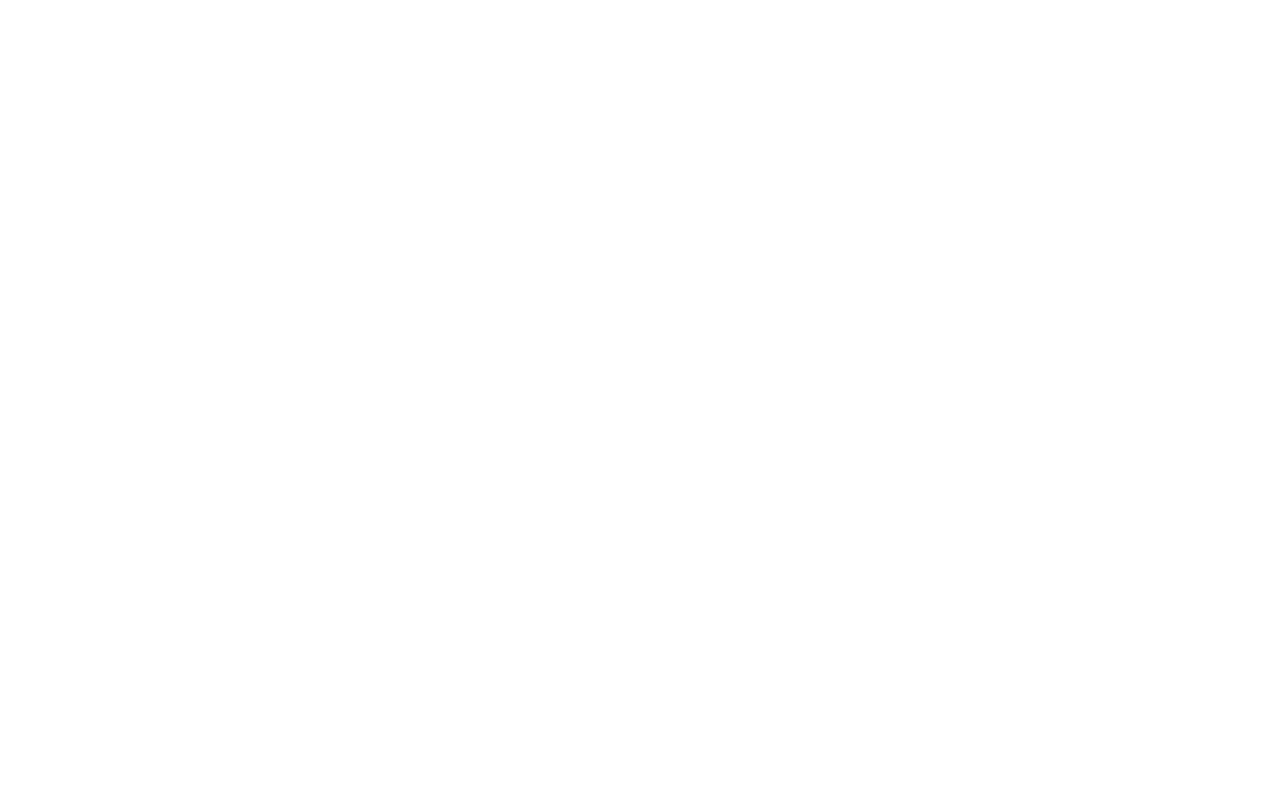
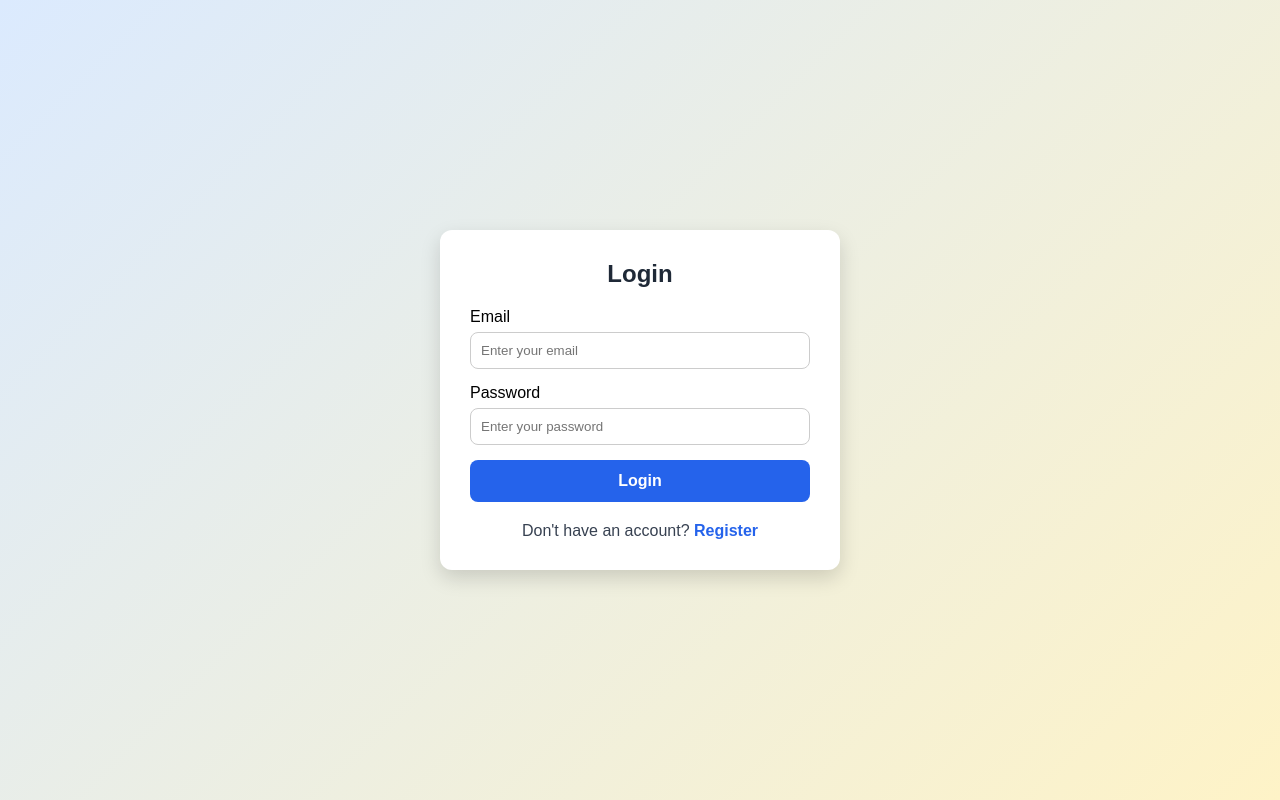
Before and after one commit to varsha6248/Amazon, a React (Create React App) app in the folder frontend/: page /login in a window 1280 px wide. Before the commit this address had no page. Built offline with nearby package versions, Linux system fonts and the light colour scheme.

Commit message:
Updated deployed frontend URLs and routing

```diff
--- a/frontend/src/App.js
+++ b/frontend/src/App.js
@@ -8,20 +8,19 @@ import Checkout from "./Checkout";
 import CartPage from "./CartPage";
 import Payment from "./Payment";
 import Orders from "./Orders";
-
 function ProtectedRoute({ children }) {
   const token = localStorage.getItem("token");
-  return token ? children : <Navigate to="/" />;
+  return token ? children : <Navigate to="/login" />;
 }
 
 function App() {
   return (
     <Router>
       <Routes>
-        <Route path="/" element={<LoginPage />} />
 
+    <Route path="/login" element={<LoginPage />} />
         <Route
-          path="/home"
+          path="/"
           element={
             <ProtectedRoute>
               <HomePage />
--- a/frontend/src/HomePage.jsx
+++ b/frontend/src/HomePage.jsx
@@ -147,7 +147,7 @@ placeholder="Search products..."
 <button
   onClick={() => {
     localStorage.clear();
-    navigate("/");
+    navigate("/login");
   }}
   style={{
     padding: "10px 15px",
--- a/frontend/src/LoginPage.jsx
+++ b/frontend/src/LoginPage.jsx
@@ -3,152 +3,229 @@ import { useNavigate } from "react-router-dom";
 import "./LoginPage.css";
 
 const LoginPage = () => {
+  const navigate = useNavigate();
+
   const [isRegister, setIsRegister] = useState(false);
   const [message, setMessage] = useState("");
+  const [loading, setLoading] = useState(false);
+
   const [formData, setFormData] = useState({
     name: "",
     email: "",
-    password: ""
+    password: "",
   });
 
-  const navigate = useNavigate();
-
   const handleChange = (e) => {
-    setFormData({
-      ...formData,
-      [e.target.name]: e.target.value
-    });
+    setFormData((prev) => ({
+      ...prev,
+      [e.target.name]: e.target.value,
+    }));
   };
 
   const toggleForm = () => {
-    setIsRegister(!isRegister);
+    setIsRegister((prev) => !prev);
     setMessage("");
     setFormData({
       name: "",
       email: "",
-      password: ""
+      password: "",
     });
   };
 
   const handleSubmit = async (e) => {
     e.preventDefault();
+    setMessage("");
+    setLoading(true);
 
   const url = isRegister
-      ? "https://amazon-backend-glih.onrender.com/register"
-      : "https://amazon-backend-glih.onrender.com/login";
+  ? "http://localhost:5000/register"
+  : "http://localhost:5000/login";
+
+    const payload = isRegister
+      ? {
+          name: formData.name,
+          email: formData.email,
+          password: formData.password,
+        }
+      : {
+          email: formData.email,
+          password: formData.password,
+        };
 
     try {
       const response = await fetch(url, {
         method: "POST",
         headers: {
-          "Content-Type": "application/json"
+          "Content-Type": "application/json",
         },
-        body: JSON.stringify(formData)
+        body: JSON.stringify(payload),
       });
 
       const data = await response.json();
 
       if (response.ok) {
-        if (isRegister) {
-          setMessage("Registration successful. Please login.");
+        setMessage(data.message || (isRegister ? "Registered successfully" : "Login successful"));
+
+        if (!isRegister) {
+          localStorage.setItem("user", JSON.stringify(data.user || { email: formData.email }));
+          navigate("/");
+        } else {
           setIsRegister(false);
           setFormData({
             name: "",
             email: "",
-            password: ""
+            password: "",
           });
-        } else {
-          localStorage.setItem("token", data.token);
-          localStorage.setItem("user", JSON.stringify(data.user));
-          navigate("/home");
         }
       } else {
-        setMessage(data.message || "Request failed");
+        setMessage(data.message || "Something went wrong");
       }
     } catch (error) {
-      setMessage("Backend not connected");
+      setMessage("Server error. Check backend or CORS.");
+      console.error("Error:", error);
+    } finally {
+      setLoading(false);
     }
   };
 
   return (
-    <div className="login-page">
-      <div className="login-left-shape"></div>
+    <div
+      style={{
+        minHeight: "100vh",
+        display: "flex",
+        justifyContent: "center",
+        alignItems: "center",
+        background: "linear-gradient(135deg, #dbeafe, #fef3c7)",
+        padding: "20px",
+      }}
+    >
+      <div
+        style={{
+          width: "100%",
+          maxWidth: "400px",
+          background: "#fff",
+          padding: "30px",
+          borderRadius: "12px",
+          boxShadow: "0 8px 20px rgba(0,0,0,0.15)",
+        }}
+      >
+        <h2
+          style={{
+            textAlign: "center",
+            marginBottom: "20px",
+            color: "#1f2937",
+          }}
+        >
+          {isRegister ? "Register" : "Login"}
+        </h2>
 
-      <div className="login-card">
-        <h2>{isRegister ? "Sign Up" : "Login In"}</h2>
-
-        <form onSubmit={handleSubmit} autoComplete="off">
-            <input
-    type="text"
-    name="fakeuser"
-    autoComplete="username"
-    style={{ display: "none" }}
-  />
-
-  <input
-    type="password"
-    name="fakepass"
-    style={{ display: "none" }}
-  />
+        <form onSubmit={handleSubmit}>
           {isRegister && (
+            <div style={{ marginBottom: "15px" }}>
+              <label style={{ display: "block", marginBottom: "6px" }}>Name</label>
               <input
                 type="text"
                 name="name"
-              placeholder="Enter your name"
                 value={formData.name}
                 onChange={handleChange}
-              className="login-input"
+                required={isRegister}
+                placeholder="Enter your name"
+                style={{
+                  width: "100%",
+                  padding: "10px",
+                  borderRadius: "8px",
+                  border: "1px solid #ccc",
+                }}
               />
+            </div>
           )}
 
+          <div style={{ marginBottom: "15px" }}>
+            <label style={{ display: "block", marginBottom: "6px" }}>Email</label>
             <input
               type="email"
               name="email"
-            placeholder="Email address"
               value={formData.email}
               onChange={handleChange}
-            className="login-input"
+              required
+              placeholder="Enter your email"
+              style={{
+                width: "100%",
+                padding: "10px",
+                borderRadius: "8px",
+                border: "1px solid #ccc",
+              }}
             />
+          </div>
 
-          <div className="password-box">
+          <div style={{ marginBottom: "15px" }}>
+            <label style={{ display: "block", marginBottom: "6px" }}>Password</label>
             <input
               type="password"
               name="password"
-              placeholder="Password"
               value={formData.password}
               onChange={handleChange}
-              className="login-input password-input"
+              required
+              placeholder="Enter your password"
+              style={{
+                width: "100%",
+                padding: "10px",
+                borderRadius: "8px",
+                border: "1px solid #ccc",
+              }}
             />
-            <span className="eye-icon">👁</span>
           </div>
 
-          {!isRegister && <p className="forgot-text">Forgot password</p>}
-
-          <button type="submit" className="login-btn">
-            {isRegister ? "Sign Up" : "Log in"}
+          <button
+            type="submit"
+            disabled={loading}
+            style={{
+              width: "100%",
+              padding: "12px",
+              background: loading ? "#9ca3af" : "#2563eb",
+              color: "#fff",
+              border: "none",
+              borderRadius: "8px",
+              cursor: "pointer",
+              fontSize: "16px",
+              fontWeight: "bold",
+            }}
+          >
+            {loading ? "Please wait..." : isRegister ? "Register" : "Login"}
           </button>
         </form>
 
-        <p className="switch-text">
-          {isRegister ? "Already have an account?" : "New user?"}{" "}
-          <span onClick={toggleForm}>
-            {isRegister ? "Login" : "Sign up"}
+        {message && (
+          <p
+            style={{
+              marginTop: "15px",
+              textAlign: "center",
+              color: message.toLowerCase().includes("success") ? "green" : "red",
+            }}
+          >
+            {message}
+          </p>
+        )}
+
+        <p
+          style={{
+            marginTop: "20px",
+            textAlign: "center",
+            color: "#374151",
+          }}
+        >
+          {isRegister ? "Already have an account?" : "Don't have an account?"}{" "}
+          <span
+            onClick={toggleForm}
+            style={{
+              color: "#2563eb",
+              cursor: "pointer",
+              fontWeight: "bold",
+            }}
+          >
+            {isRegister ? "Login" : "Register"}
           </span>
         </p>
-
-        {message && <p className="message-text">{message}</p>}
-
-        <div className="social-icons">
-          <span>G</span>
-        </div>
-      </div>
-
-      <div className="illustration-side">
-  <img
-    src="/login-illustration.png"
-    alt="Shopping Illustration"
-    className="illustration-image"
-  />
       </div>
     </div>
   );
```
Also changed, not shown: 2 other files (tests, documents, lock files or other folders). Lines whose indentation alone changed are shown as unchanged.
